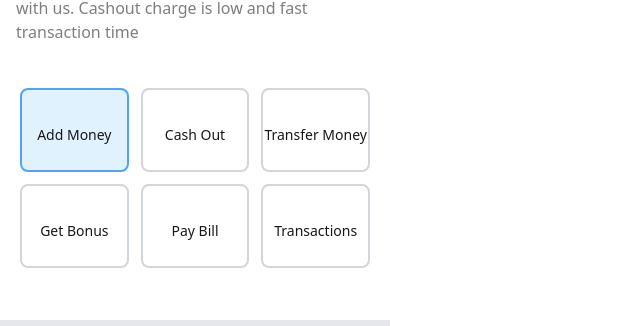
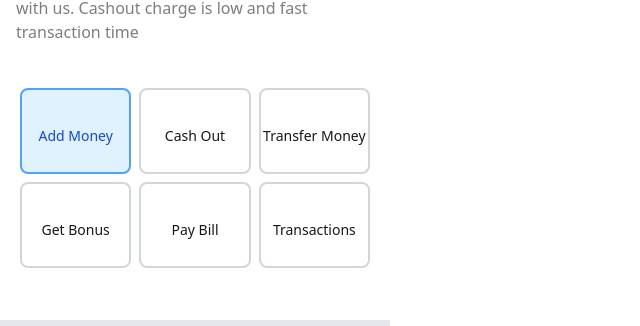
Before and after one commit to web-burner/Pay-payment, a plain HTML site: page home.html in a window 1280 px wide. Both pictures are taken after a click on the element "Add Money". Shown: the part 157-483 px from the top of the page, without its empty margins (0-640 px from the left). Drawn offline with nearby package versions, Linux system fonts and the light colour scheme.

Commit message:
edited grid gap

```diff
--- a/home.html
+++ b/home.html
@@ -37,7 +37,7 @@
 
 
             <!-- menu -->
-            <div class="menu h-[196px] w-[390px] px-5 grid grid-cols-3 grid-rows-2 gap-3 mb-11">
+            <div class="menu h-[196px] w-[390px] px-5 grid grid-cols-3 grid-rows-2 gap-2 mb-11">
                 <div id="add-money"
                     class="menu-items border-2  border-gray-300 rounded-lg flex flex-col justify-center items-center space-y-2">
                     <img src="./Payoo-MFS-Resources/assets/wallet1.png" alt="">
--- a/home.js
+++ b/home.js
@@ -29,12 +29,12 @@ function setInnerText(value) {
 function showActive (id){
   const menuItems = document.getElementsByClassName('menu-items');
   for ( let item of menuItems){
-    item.classList.remove("bg-sky-100","border-blue-400")
+    item.classList.remove("bg-sky-100","border-blue-400" , "text-blue-700")
     item.classList.add("border-gray-300")
   }
   const element = document.getElementById(id);
   element.classList.remove("border-gray-300")
-  element.classList.add("bg-sky-100", "border-blue-400")
+  element.classList.add("bg-sky-100", "border-blue-400" , "text-blue-700")
 }
 // show forms
 function showForms(id) {
```
